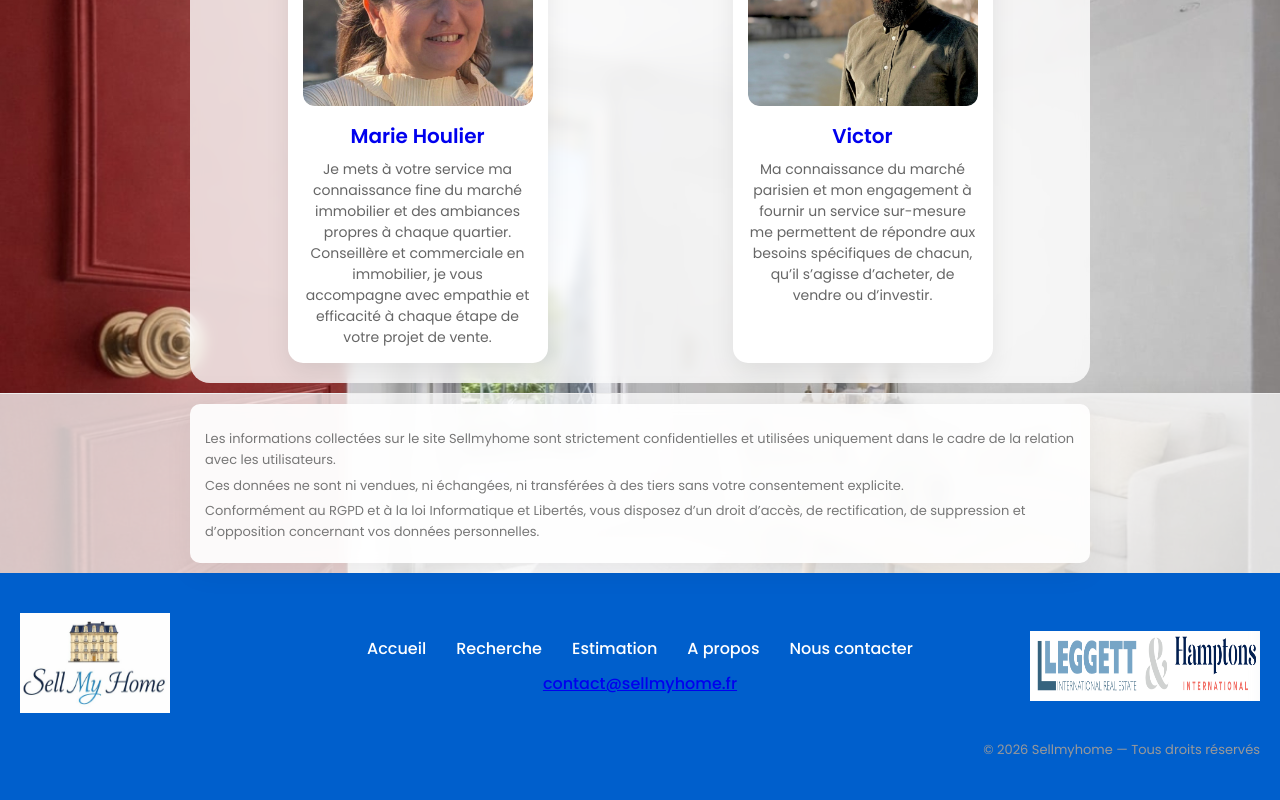
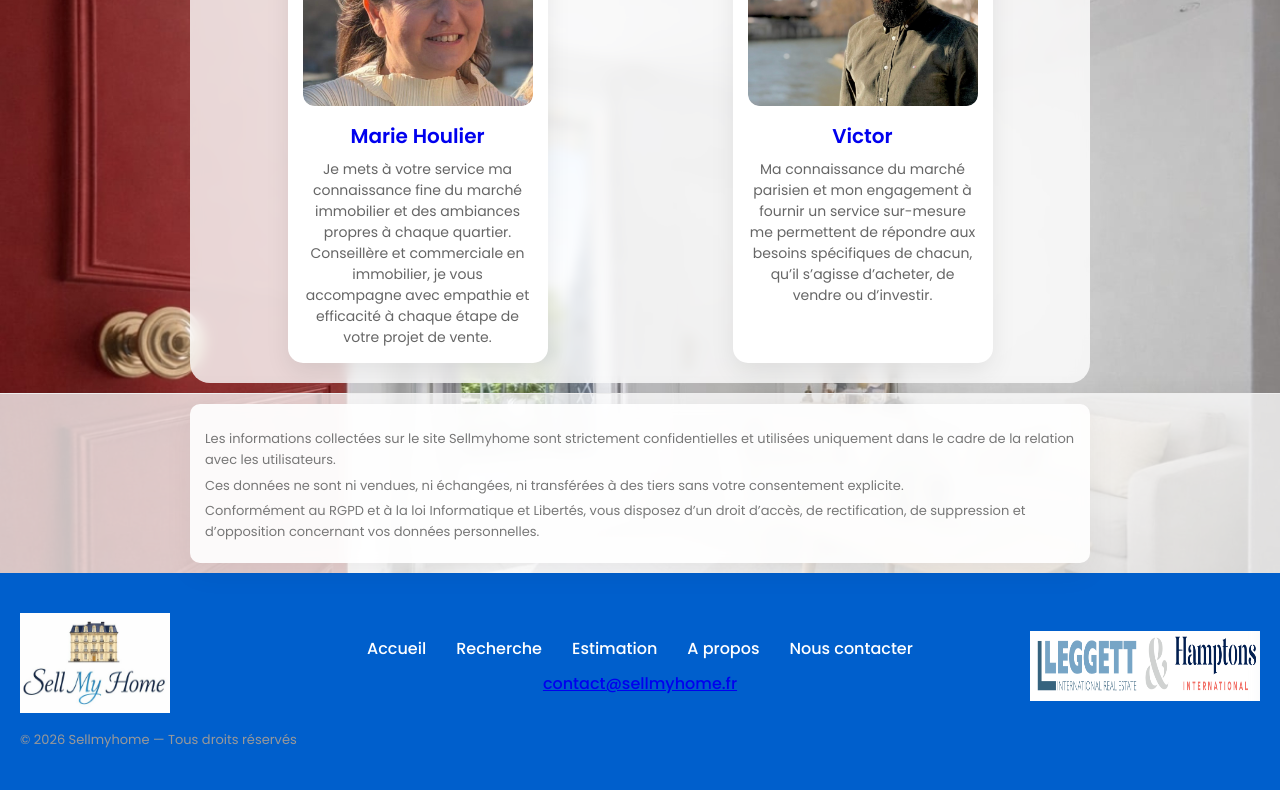
Before and after one commit to Juju-kpi/estimation_immo, a Next.js app: page / in a window 1280 px wide. Shown: the part 941-1741 px from the top of the page. Built offline with nearby package versions, Linux system fonts and the light colour scheme.

Commit message:
Update globals.css

```diff
--- a/app/globals.css
+++ b/app/globals.css
@@ -645,8 +645,8 @@ body {
 
 .footer-bottom {
   width: 100%;
-  text-align: right;
-  margin-top: 20px;
+  text-align: left;
+  margin-top: 10px;
   font-size: 13px;
   color: #999;
 }
```
